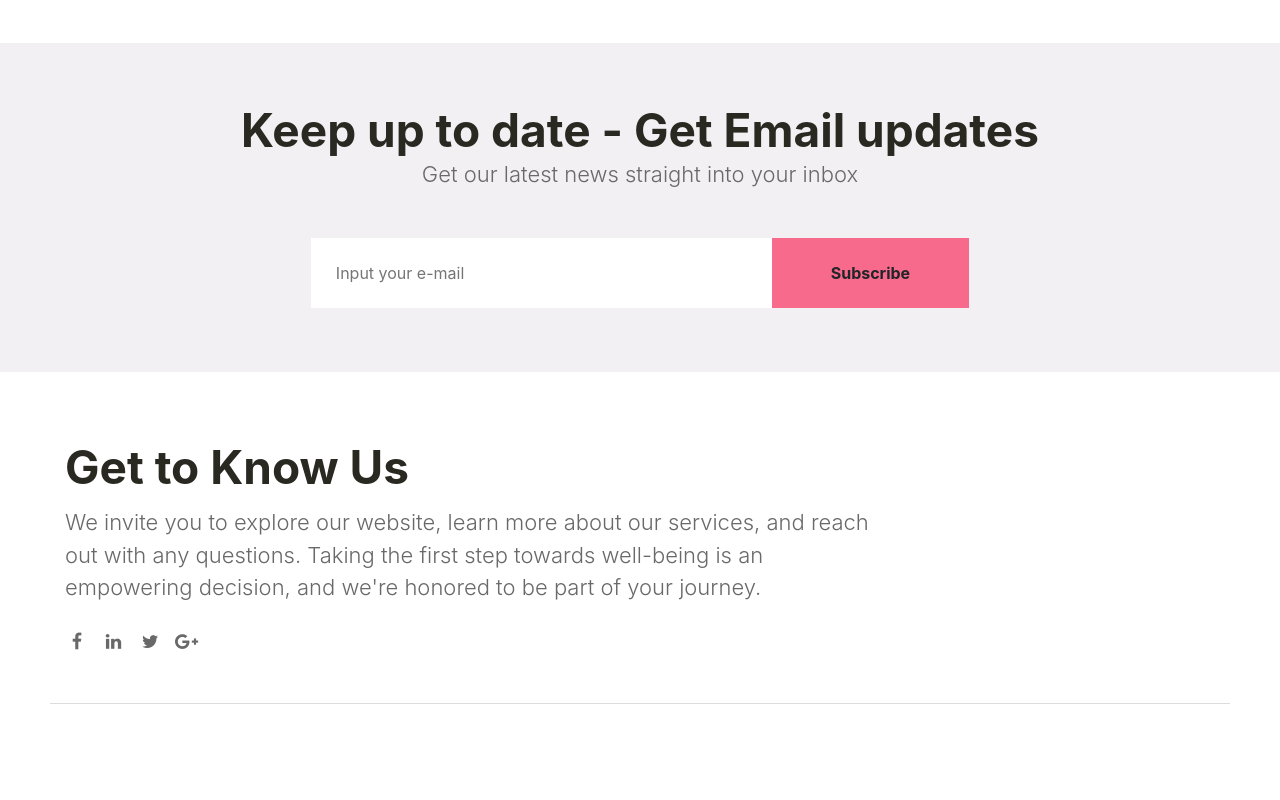
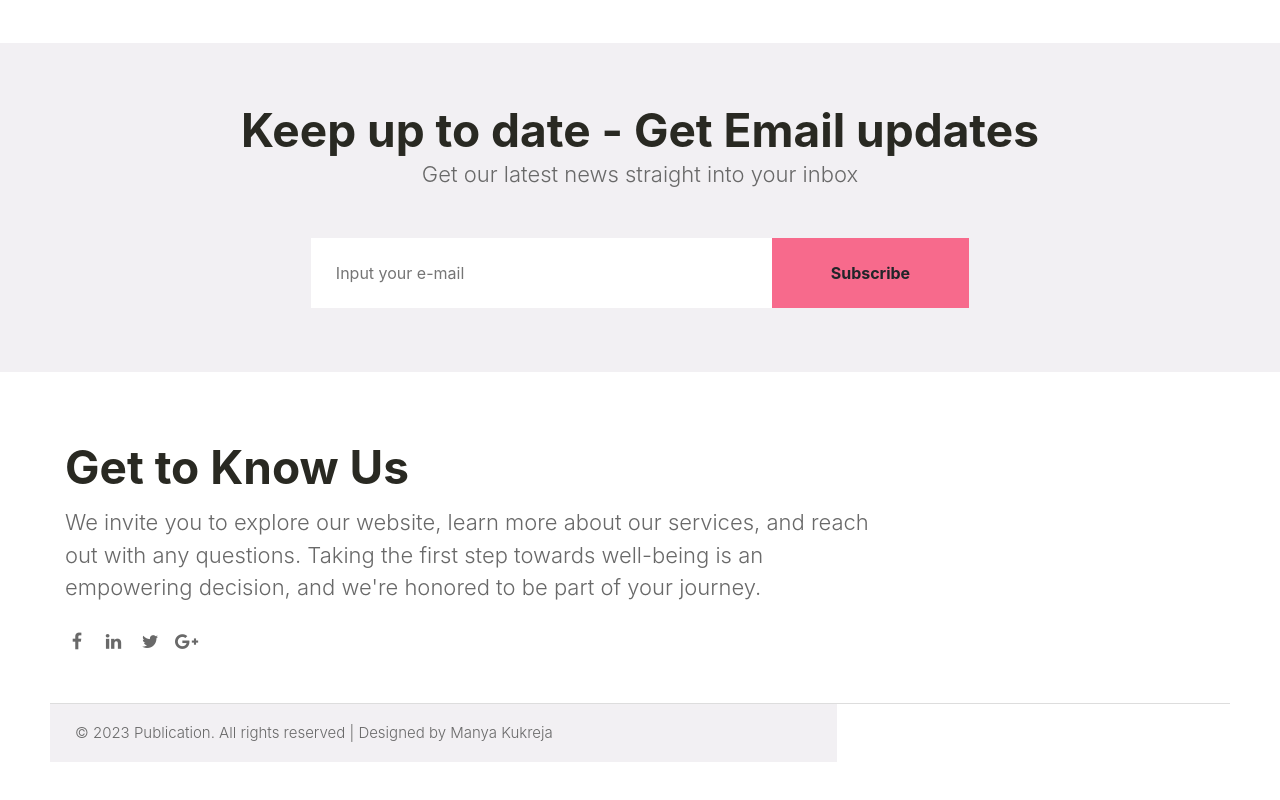
Before and after one commit to manya1302/futurereadytalent-hopeharbor, a plain HTML site: page index.html in a window 1280 px wide. Shown: the part 5334-6134 px from the top of the page. Before the commit the page ends 6110 px from the top, so only its background shows below. Drawn offline with nearby package versions, Linux system fonts and the light colour scheme.

Commit message:
Update index.html

```diff
--- a/index.html
+++ b/index.html
@@ -590,6 +590,16 @@
                 </div>
               </div>
               <div class="row footer-links">
+                <div class="below-section">
+                  <div class="container">
+                    <div class="copyright-footer">
+                      <div class="columns text-lg-left">
+                        <p>&copy; 2023 Publication. All rights reserved | Designed by Manya Kukreja</a></p>
+                      </div>
+
+                    </div>
+                  </div>
+                </div>
 
 
       <!-- copyright -->
```
